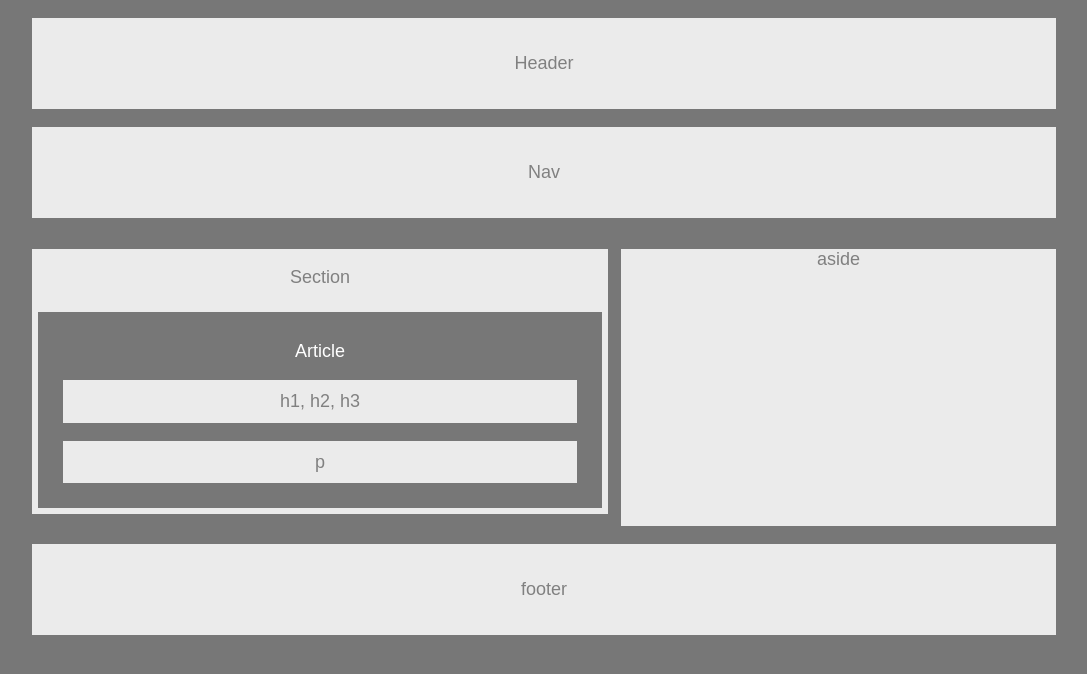
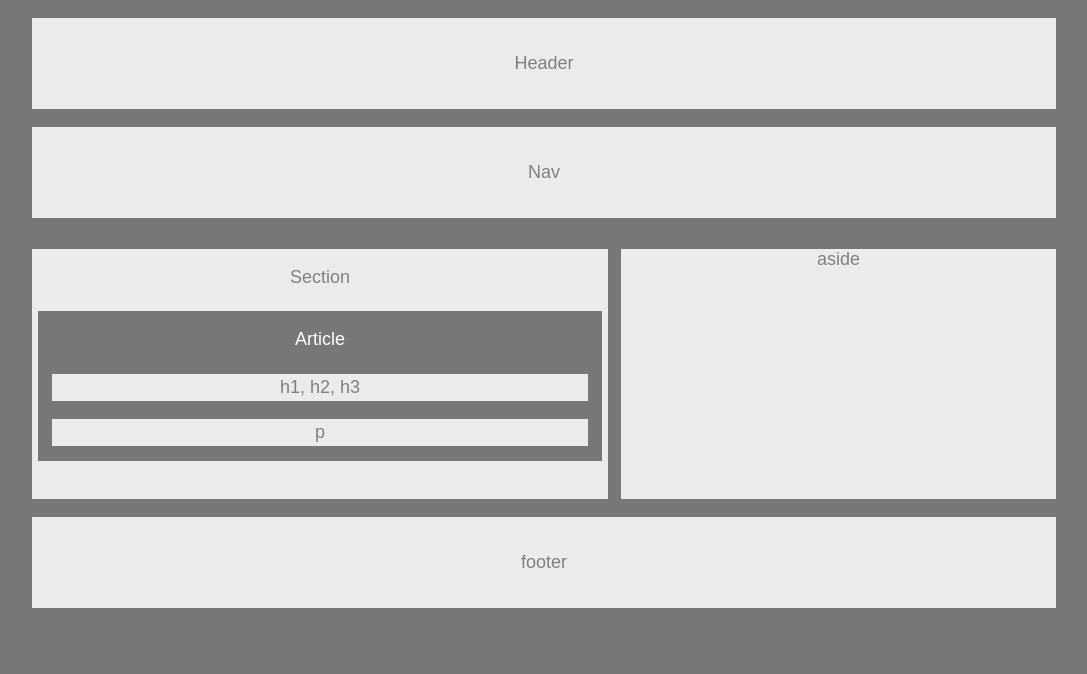
Before and after one commit to Kovachks/HW-Wireframe, a plain HTML site: page index.html in a window 1280 px wide. Shown: the whole page, without its empty margins (96-1183 px from the left). Drawn offline with Linux system fonts and the light colour scheme.

Commit message:
Finished Files

```diff
--- a/style.css
+++ b/style.css
@@ -19,9 +19,11 @@ body {
 	float: left;
 }
 
-#container {
-	overflow: hidden;
-	width:100%;
+
+/* changing text color of section to grey */
+#Section {
+	color: grey;
+	height: 20px;
 }
 
 /* to remove extra padding related to header class not needed */
@@ -31,53 +33,51 @@ body {
 
 /* section containing nested sections on left portion of screen */
 .section {
+	position: relative;
 	width: 45%;
 	background-color: #ebebeb;
 	float: left;
 	margin-left: 10%;
 	text-align: center;
-	height: 20%;
 	margin-top: 1%;
+	height: 250px;
 
 }
 
 /* h1 h2 h3 section nested inside article */
 #h1h2h3 {
-	width: 91%;
+	position: absolute;
+	width: 92%;
 	background-color: #ebebeb;
 	color: grey;
 	text-align: center;
 	margin-left: 2.5%;
 	margin-right: 2.5%;
-	padding: 2%;
-}
-
-/* changing text color of section to grey */
-#Section {
-	color: grey;
+	padding: .5%;
+	bottom: 80px;
 }
 
 /* p section nested inside article */
 #paragraph {
-	width: 91%;
+	position: absolute;
+	width: 92%;
 	background-color: #ebebeb;
 	color: grey;
 	text-align: center;
 	margin-left: 2.5%;
 	margin-right: 2.5%;
-	padding: 2%;
-	margin-bottom: 2.5%;
+	padding: .5%;
+	bottom: 35px;
 }
 
-/* Nested ssection */
+/* Nested section */
 .section2 {
 	background-color: #777;
 	margin: 1%;
 	color: white;
-	padding: 2%;
 	float:left;
-	width: 94%;
-	height: 60%;
+	width: 98%;
+	height: 150px;
 }
 
 
@@ -91,7 +91,8 @@ body {
 	text-align: center;
 	margin-left: 1%;
 	margin-top: 1%;
-	padding-bottom: 20%;
+	height: 250px;
+
 }
 
 /* Footer */
```
